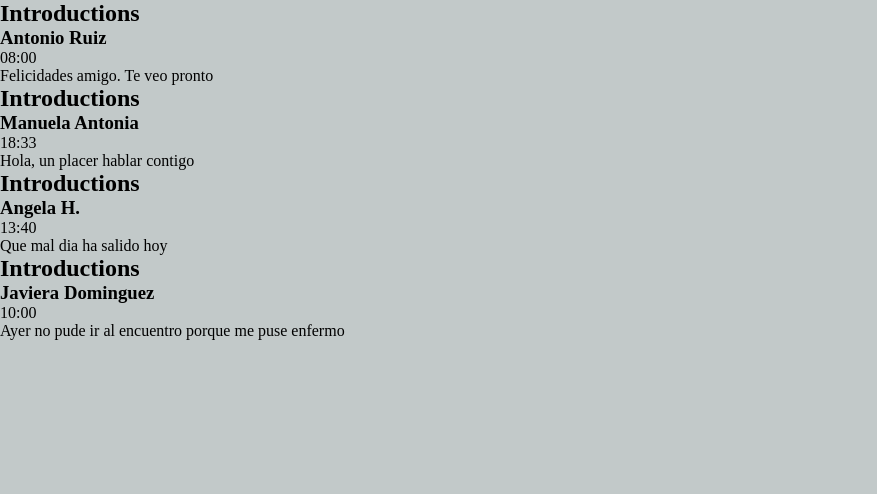
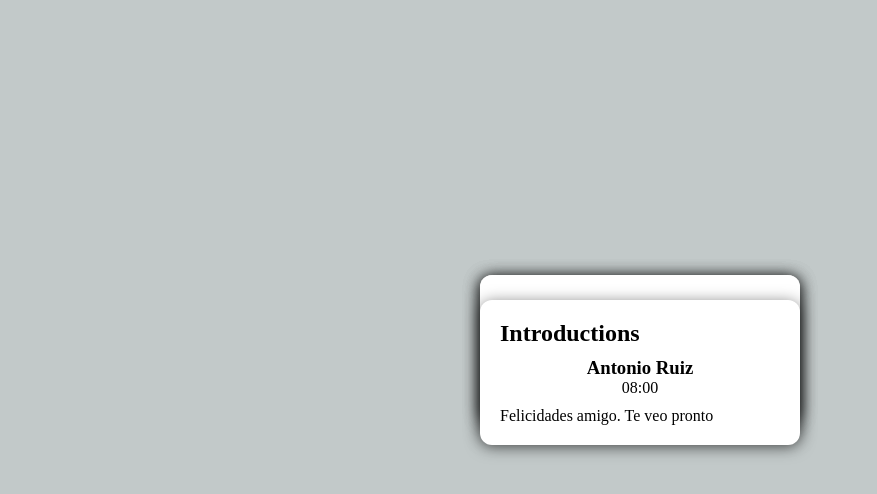
Before and after one commit to JaumeEsquerdo/asincrono-2-entornos-fullstack, a React (Vite) app in the folder asincrono-2/asincrono-2/: page / in a window 1280 px wide. Shown: the top 494 px of the page, without its empty margins (0-877 px from the left). Built offline with nearby package versions, Linux system fonts and the light colour scheme.

Commit message:
css cards index

```diff
--- a/asincrono-2/asincrono-2/page/Cards.jsx
+++ b/asincrono-2/asincrono-2/page/Cards.jsx
@@ -21,8 +21,10 @@ const Cards = () => {
 
         <div className="Card-stack">
             {cardsData.map((card, i) => (
+                i >= activeIndex && (
                     <div key={card.id}
-                    className={`card ${i == activeIndex ? "card-front" : "card-back"}`}
+                        className={`Card ${i === activeIndex ? "Card-front" : "Card-back"}`}
+
                         style={{ zIndex: cardsData.length - i }}
                         onClick={handleNextCard}
                     >
@@ -35,6 +37,8 @@ const Cards = () => {
 
 
                     </div>
+                )
+
             ))}
 
         </div>
--- a/asincrono-2/asincrono-2/src/css/Cards.css
+++ b/asincrono-2/asincrono-2/src/css/Cards.css
@@ -13,5 +13,40 @@
   display: flex;
   flex-direction: column;
   min-height: 100vh;
+  align-items: center;
+  justify-content: center;
 
 }
+
+/* Cards */
+
+.Card-stack{
+  position: relative;
+  width: 320px;
+  height: 200px;
+}
+
+.Card{
+  position: absolute;
+  width: 100%;
+  padding: 20px;
+  border-radius: 12px;
+  background: white;
+  cursor: pointer;
+  box-shadow: 0 2px 15px rgba(0, 0, 0, 0.5);
+}
+
+.Card-front{
+  transform: translateY(0);
+  opacity: 1;
+}
+.Card-back{
+  transform: translateY(-25px);
+  opacity: 1;
+}
+.Profile{
+  display: flex;
+  flex-direction: column;
+  padding: 10px;
+  align-items: center;
+}
```
Lines whose indentation alone changed are shown as unchanged.
